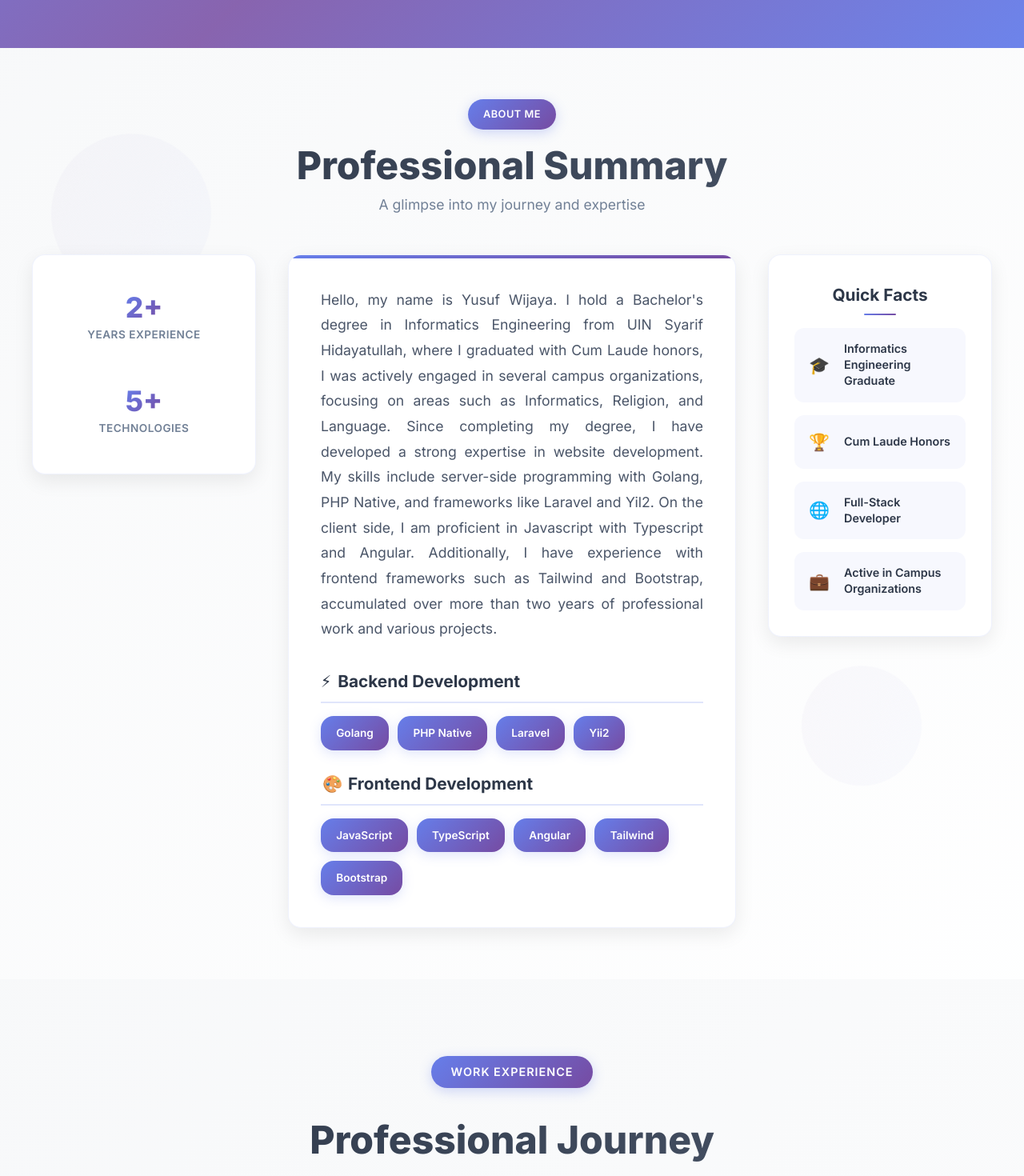
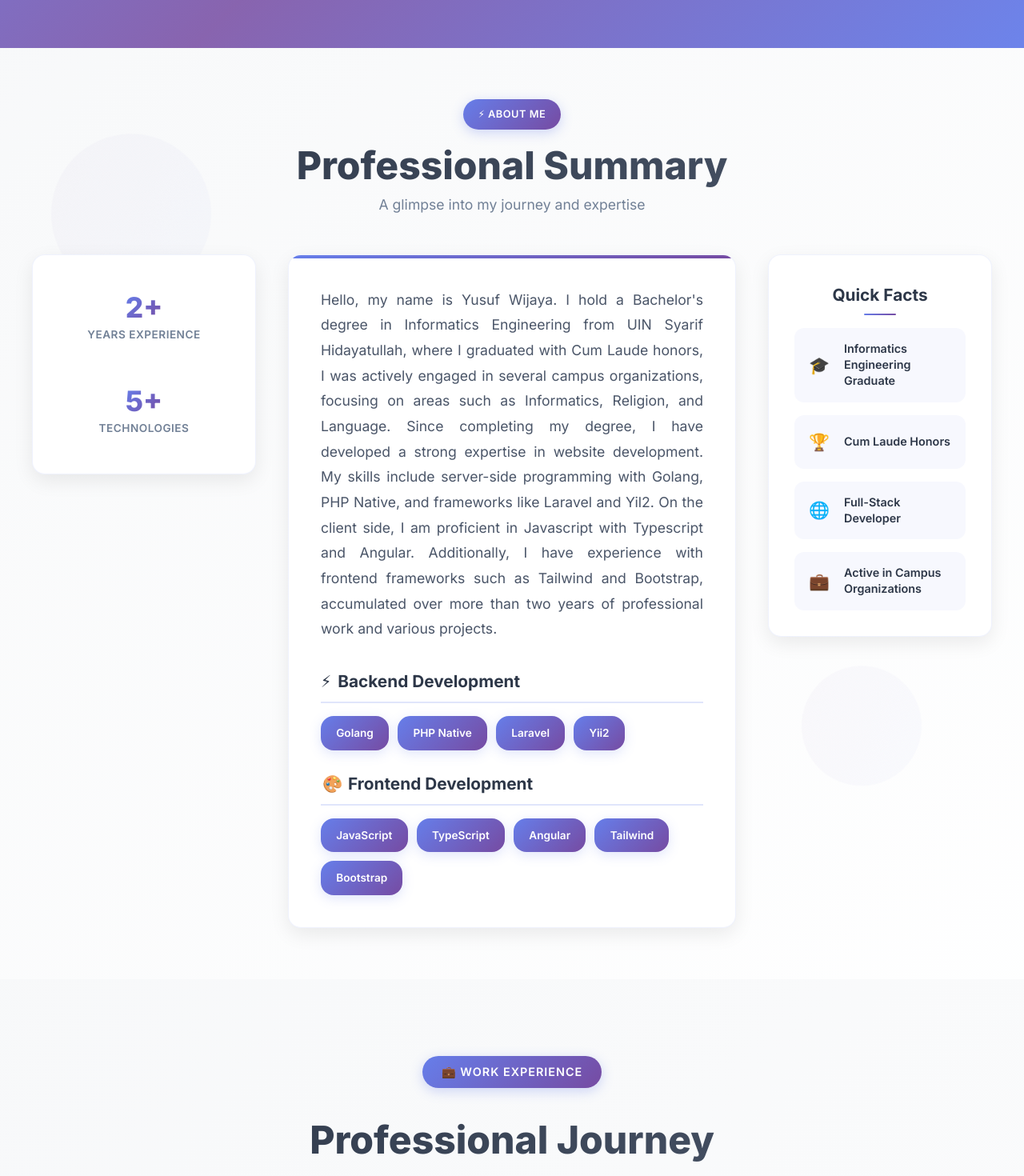
Before and after one commit to yusufwijaya-code/ucup-porto-app, an Angular app: page / in a window 1280 px wide. Shown: the part 740-2210 px from the top of the page at 80% size. Built offline with nearby package versions, Linux system fonts and the light colour scheme.

Commit message:
feat: add incon

```diff
--- a/src/app/components/experience/experience.component.html
+++ b/src/app/components/experience/experience.component.html
@@ -3,7 +3,7 @@
     <!-- Section Header -->
     <div class="section-header">
       <div class="section-badge">
-        <span class="badge-text">Work Experience</span>
+        <span class="badge-text">💼 Work Experience</span>
       </div>
       <h2 class="section-title">Professional Journey</h2>
       <p class="section-subtitle">My career path and key accomplishments</p>
--- a/src/app/components/summary/summary.component.html
+++ b/src/app/components/summary/summary.component.html
@@ -3,7 +3,7 @@
     <!-- Section Header -->
     <div class="section-header">
       <div class="section-badge">
-        <span class="badge-text">About Me</span>
+        <span class="badge-text">⚡ About Me</span>
       </div>
       <h2 class="section-title">Professional Summary</h2>
       <p class="section-subtitle">A glimpse into my journey and expertise</p>
```
